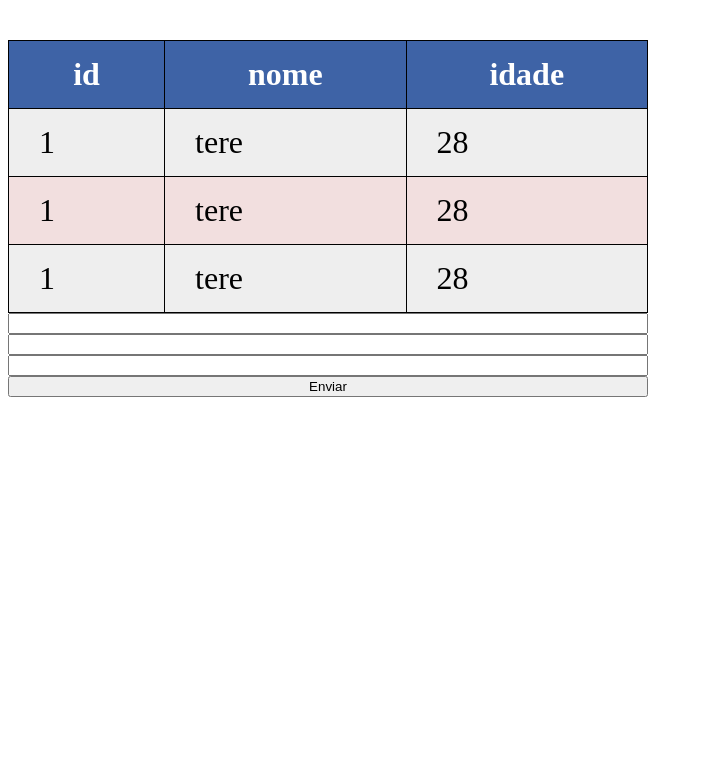
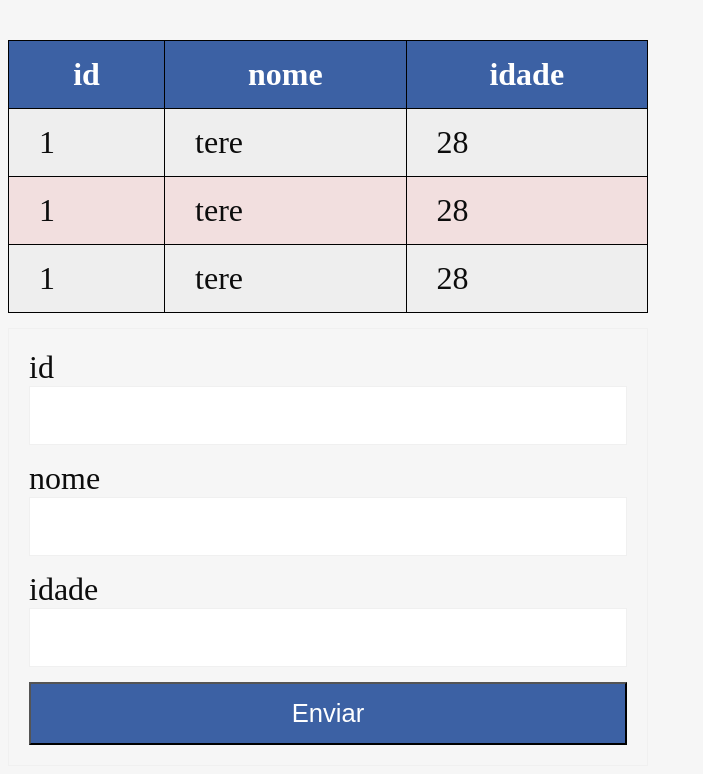
Before and after one commit to guilhermeterenciani/projeto1021-a, a plain HTML site: page web/index.html in a window 1280 px wide. Shown: the part 120-894 px from the top of the page, without its empty margins (0-703 px from the left). Before the commit the page ends 800 px from the top, so only its background shows below. Drawn offline with Linux system fonts and the light colour scheme.

Commit message:
código de estilização do front-end

```diff
--- a/web/index.html
+++ b/web/index.html
@@ -32,6 +32,33 @@
         }
         body{
             font-size: 2em;
+            background-color: rgb(246, 246, 246);
+            color: rgb(12, 12, 12);
+        }
+        input{
+            border: 1px solid #f0f0f0;
+            padding: 10px;
+            font-size: 1em;
+            margin-bottom: 15px;
+        }
+        input:hover{
+            border-color: rgba(106, 106, 208, 0.383);
+        }
+        input:focus-visible{
+            outline-color: rgba(18, 30, 161, 0.711);
+        }
+        button{
+            background-color: #01318ac1;
+            color: white;
+            font-size: 0.8em;
+            /* margin: 0px 15px; */
+            padding: 15px 30px;
+        }
+        form{
+            border: 1px solid #f0f0f0;
+            padding: 20px;
+            box-sizing: border-box;
+            margin-top: 15px;
         }
     </style>
 </head>
@@ -57,8 +84,11 @@
     </table>
 
     <form id="form-cadastro" class="form-cadastro">
+        <label for="id">id</label>
         <input type="text" name="id" id="id">
+        <label for="nome">nome</label>
         <input type="text" name="nome" id="nome">
+        <label for="idade">idade</label>
         <input type="text" name="idade" id="idade">
         <button type="submit">Enviar</button>
     </form>
```
